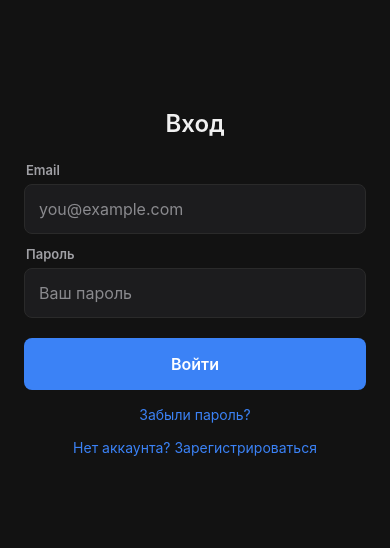
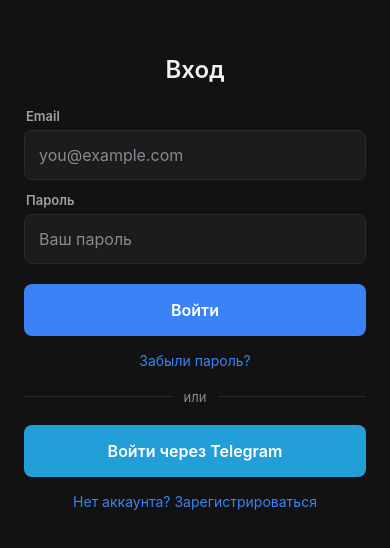
Before and after one commit to fefewko/Addate, a React Native app: screen /SignIn in a window 390 px wide. Shown: the part 140-688 px from the top of the page. Built offline with nearby package versions, Linux system fonts and the light colour scheme.

Commit message:
TG login

```diff
--- /dev/null
+++ b/src/lib/telegramAuth.ts
@@ -0,0 +1,59 @@
+// src/lib/telegramAuth.ts
+import { Linking } from 'react-native';
+import { supabase } from './supabase';
+
+export type TelegramLoginResult =
+  | { status: 'success' }
+  | { status: 'error'; message: string }
+  | { status: 'timeout' };
+
+const POLL_INTERVAL_MS = 2000;
+const MAX_ATTEMPTS = 60; // 60 * 2с = 2 минуты на подтверждение в Telegram
+
+// Открывает диалог с ботом и ждёт, пока пользователь нажмёт Start.
+// Реального deep-link обратно в приложение не требуется — как только
+// telegram-exchange увидит статус 'confirmed', сессия создаётся тут же.
+export async function loginWithTelegram(): Promise<TelegramLoginResult> {
+  const { data: startData, error: startError } = await supabase.functions.invoke('telegram-start', {
+    method: 'POST',
+  });
+
+  if (startError || !startData?.token || !startData?.deep_link) {
+    return { status: 'error', message: startError?.message || 'Не удалось начать вход через Telegram.' };
+  }
+
+  const canOpen = await Linking.canOpenURL(startData.deep_link);
+  if (!canOpen) {
+    return { status: 'error', message: 'Не удалось открыть Telegram. Убедитесь, что приложение установлено.' };
+  }
+  await Linking.openURL(startData.deep_link);
+
+  const token = startData.token;
+
+  for (let attempt = 0; attempt < MAX_ATTEMPTS; attempt++) {
+    await new Promise((resolve) => setTimeout(resolve, POLL_INTERVAL_MS));
+
+    const { data: exchangeData, error: exchangeError } = await supabase.functions.invoke('telegram-exchange', {
+      method: 'POST',
+      body: { token },
+    });
+
+    if (exchangeError) continue; // временный сбой сети — пробуем ещё раз на следующем тике
+
+    if (exchangeData?.status === 'confirmed' && exchangeData.access_token) {
+      const { error: setError } = await supabase.auth.setSession({
+        access_token: exchangeData.access_token,
+        refresh_token: exchangeData.refresh_token,
+      });
+      if (setError) return { status: 'error', message: setError.message };
+      return { status: 'success' };
+    }
+
+    if (exchangeData?.status === 'expired') {
+      return { status: 'error', message: 'Время на подтверждение истекло. Попробуйте снова.' };
+    }
+    // status === 'pending' — пользователь ещё не нажал Start, продолжаем ждать
+  }
+
+  return { status: 'timeout' };
+}
--- a/src/screens/SignIn.tsx
+++ b/src/screens/SignIn.tsx
@@ -13,6 +13,7 @@
 } from 'react-native';
 import { useNavigation } from '@react-navigation/native';
 import { supabase } from '../lib/supabase';
+import { loginWithTelegram } from '../lib/telegramAuth';
 
 function mapAuthError(message: string): string {
   if (message.includes('Invalid login credentials')) {
@@ -30,7 +31,34 @@
   const [email, setEmail] = useState('');
   const [password, setPassword] = useState('');
   const [loading, setLoading] = useState(false);
+  const [telegramLoading, setTelegramLoading] = useState(false);
   const [error, setError] = useState<string | null>(null);
+
+  // Общая логика для email- и Telegram-входа: смотрим, заполнена ли анкета
+  // и прошла ли она модерацию, и ведём на нужный экран.
+  async function routeAfterLogin(userId: string) {
+    const { data: profile, error: profileError } = await supabase
+      .from('profiles')
+      .select('moderation_status, display_name')
+      .eq('id', userId)
+      .maybeSingle();
+
+    if (profileError) {
+      setError('Не удалось загрузить профиль. Попробуйте ещё раз.');
+      return;
+    }
+
+    if (!profile || !profile.display_name) {
+      navigation.reset({ index: 0, routes: [{ name: 'ProfileSetup' }] });
+      return;
+    }
+
+    if (profile.moderation_status === 'approved') {
+      navigation.reset({ index: 0, routes: [{ name: 'Tabs' }] });
+    } else {
+      navigation.reset({ index: 0, routes: [{ name: 'ModerationPending' }] });
+    }
+  }
 
   async function handleSignIn() {
     setError(null);
@@ -60,34 +88,43 @@
       return;
     }
 
-    // Проверяем, есть ли профиль и на какой он стадии модерации
-    // Проверяем не только наличие профиля, но и заполнена ли анкета —
-    // пустая запись (created at signup) не должна считаться "на модерации"
-    const { data: profile, error: profileError } = await supabase
-      .from('profiles')
-      .select('moderation_status, display_name')
-      .eq('id', userId)
-      .maybeSingle();
+    await routeAfterLogin(userId);
+    setLoading(false);
+  }
 
-    setLoading(false);
+  async function handleTelegramLogin() {
+    setError(null);
+    setTelegramLoading(true);
 
-    if (profileError) {
-      setError('Не удалось загрузить профиль. Попробуйте ещё раз.');
+    const result = await loginWithTelegram();
+
+    if (result.status === 'error') {
+      setTelegramLoading(false);
+      Alert.alert('Не получилось', result.message);
       return;
     }
 
-    if (!profile || !profile.display_name) {
-      // Анкета ещё не заполнена — неважно, что стоит в moderation_status
-      navigation.reset({ index: 0, routes: [{ name: 'ProfileSetup' }] });
+    if (result.status === 'timeout') {
+      setTelegramLoading(false);
+      Alert.alert(
+        'Время вышло',
+        'Не увидели подтверждение от Telegram. Если вы нажали Start в боте, просто попробуйте ещё раз.'
+      );
       return;
     }
 
-    if (profile.moderation_status === 'approved') {
-      navigation.reset({ index: 0, routes: [{ name: 'Tabs' }] });
-    } else {
-      // pending или rejected — оба ведут на экран ожидания/статуса модерации
-      navigation.reset({ index: 0, routes: [{ name: 'ModerationPending' }] });
+    const {
+      data: { user },
+    } = await supabase.auth.getUser();
+
+    setTelegramLoading(false);
+
+    if (!user) {
+      Alert.alert('Ошибка', 'Не удалось получить данные пользователя после входа.');
+      return;
     }
+
+    await routeAfterLogin(user.id);
   }
 
   function handleForgotPassword() {
@@ -141,6 +178,24 @@
         <Text style={styles.link}>Забыли пароль?</Text>
       </TouchableOpacity>
 
+      <View style={styles.divider}>
+        <View style={styles.dividerLine} />
+        <Text style={styles.dividerText}>или</Text>
+        <View style={styles.dividerLine} />
+      </View>
+
+      <TouchableOpacity
+        style={[styles.telegramButton, telegramLoading && styles.buttonDisabled]}
+        onPress={handleTelegramLogin}
+        disabled={telegramLoading || loading}
+      >
+        {telegramLoading ? (
+          <ActivityIndicator color="#fff" />
+        ) : (
+          <Text style={styles.buttonText}>Войти через Telegram</Text>
+        )}
+      </TouchableOpacity>
+
       <TouchableOpacity onPress={() => navigation.navigate('SignUp')}>
         <Text style={styles.link}>Нет аккаунта? Зарегистрироваться</Text>
       </TouchableOpacity>
@@ -173,4 +228,13 @@
   buttonDisabled: { opacity: 0.6 },
   buttonText: { color: '#fff', fontSize: 16, fontWeight: '600' },
   link: { textAlign: 'center', marginTop: 16, color: '#3b82f6', fontSize: 14 },
+  divider: { flexDirection: 'row', alignItems: 'center', marginVertical: 20 },
+  dividerLine: { flex: 1, height: 1, backgroundColor: '#2a2a2a' },
+  dividerText: { color: '#8a8a8e', fontSize: 13, marginHorizontal: 12 },
+  telegramButton: {
+    backgroundColor: '#229ED9',
+    borderRadius: 8,
+    padding: 16,
+    alignItems: 'center',
+  },
 });
```
